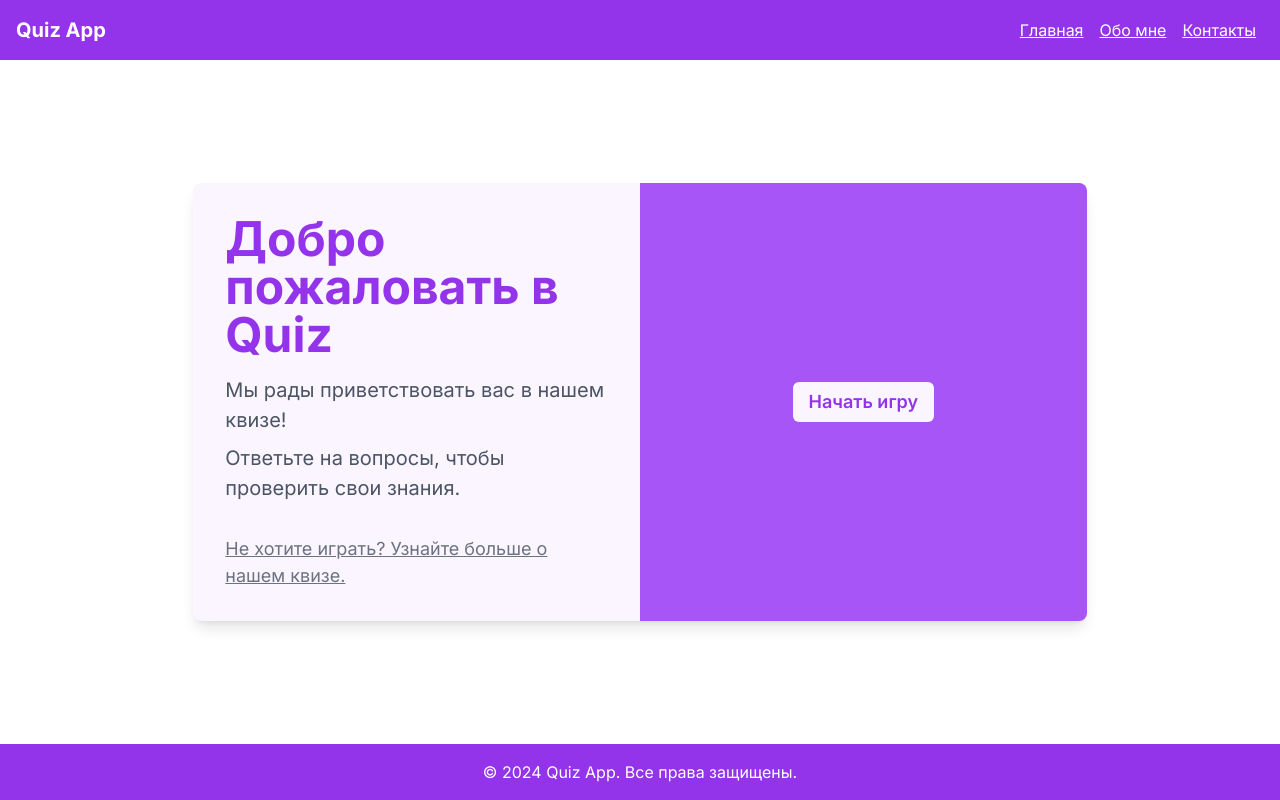
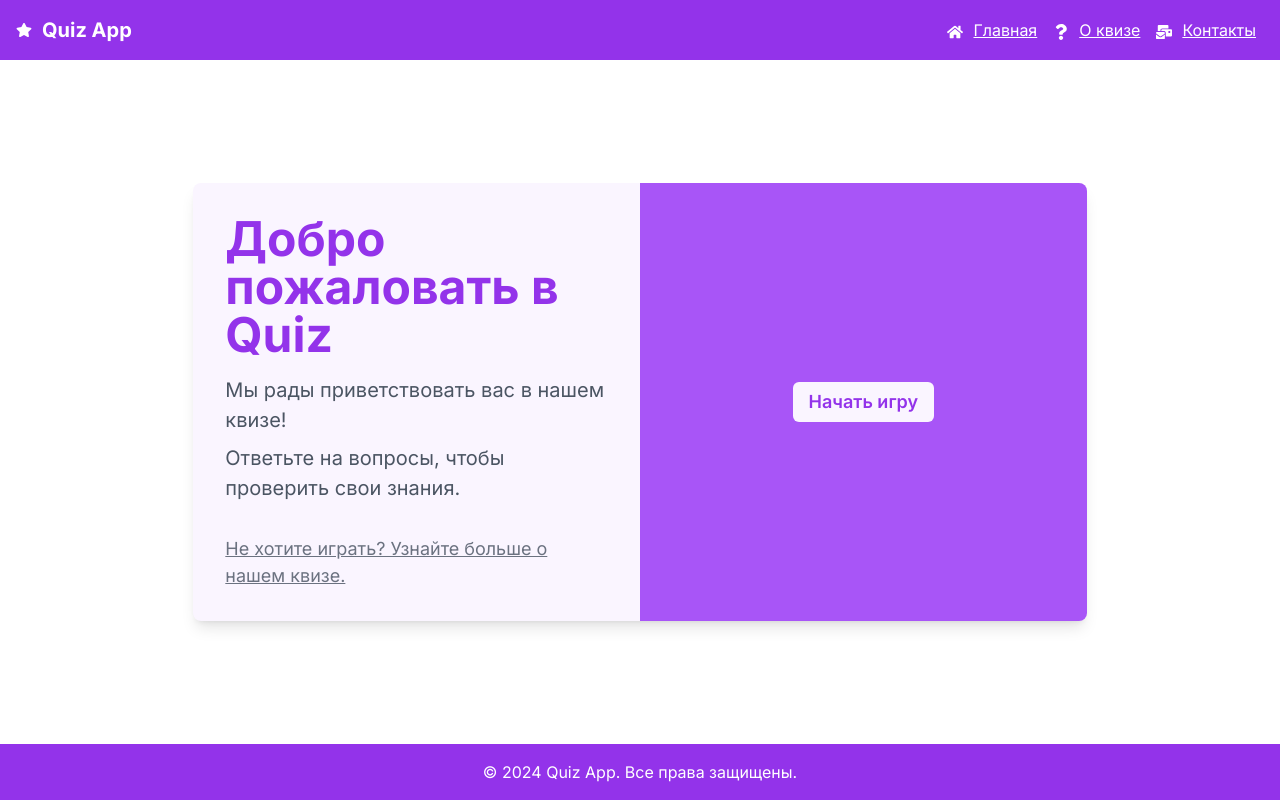
Before and after one commit to InfinityScripter/quiz-app, a Next.js app: page / in a window 1280 px wide. Built offline with nearby package versions, Linux system fonts and the light colour scheme.

Commit message:
style : add icons

```diff
--- a/components/header.tsx
+++ b/components/header.tsx
@@ -1,14 +1,30 @@
 import React from 'react';
 import Link from "next/link";
+import {FaHome, FaMailBulk, FaQuestion, FaStar} from "react-icons/fa";
 
 const Header = () => {
     return (
         <header className="bg-purple-600 text-white p-4 flex justify-between items-center">
-            <h1 className="text-xl font-bold">Quiz App</h1>
+            <div
+            className="flex items-center"
+            >
+            <FaStar
+                className="inline-block mr-2.5"
+            />
+            <h1 className="text-xl font-bold">
+
+                Quiz App</h1></div>
             <nav>
-                <Link href="/" className="mx-2 underline">Главная</Link>
-                <Link href="/about" className="mx-2 underline">Обо мне</Link>
-                <Link href="/contact" className="mx-2 underline">Контакты</Link>
+                <Link href="/" className="mx-2 underline">
+
+                    <FaHome className="inline-block mr-2.5" />
+                    Главная</Link>
+                <Link href="/about" className="mx-2 underline">
+                    <FaQuestion className="inline-block mr-2.5" />
+                    О квизе</Link>
+                <Link href="/contact" className="mx-2 underline">
+                    <FaMailBulk className="inline-block mr-2.5" />
+                    Контакты</Link>
             </nav>
         </header>
     );
--- a/package.json
+++ b/package.json
@@ -18,6 +18,7 @@
     "next": "14.2.3",
     "react": "^18",
     "react-dom": "^18",
+    "react-icons": "^5.2.1",
     "tailwind-merge": "^2.3.0",
     "tailwindcss-animate": "^1.0.7"
   },
```
Also changed, not shown: 1 other file (tests, documents, lock files or other folders).
